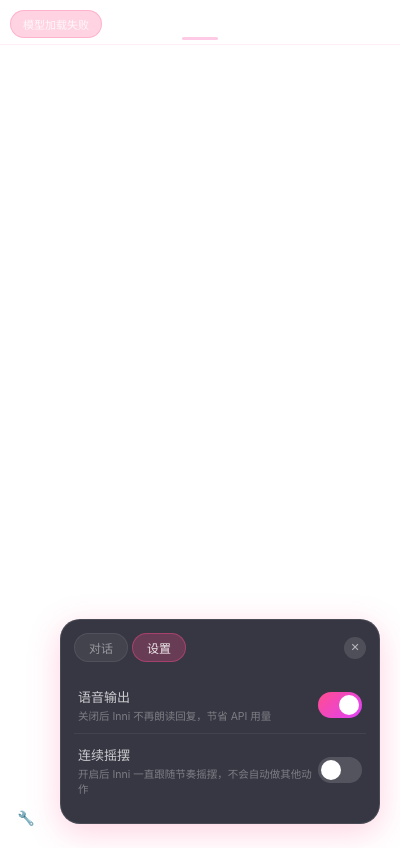
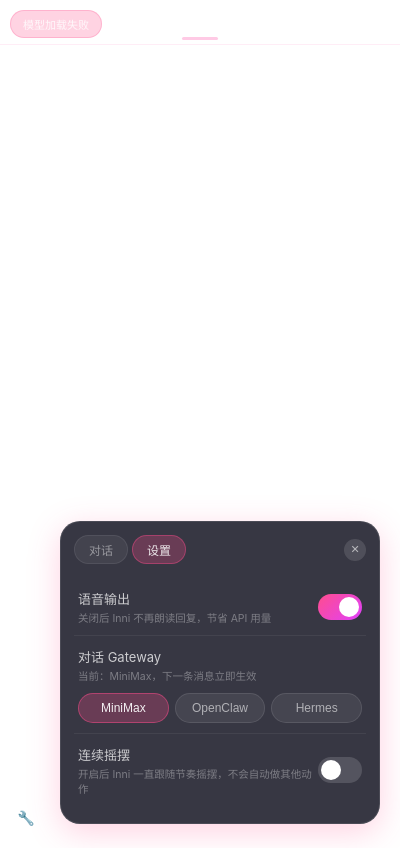
Before and after one commit to swrited/inni-pet, an Electron app: page index.html in a window 400 px wide. Both pictures are taken after a click on the button "设置". Drawn offline with Linux system fonts and the light colour scheme; no server answers.

Commit message:
feat: add runtime gateway selector

```diff
--- a/index.html
+++ b/index.html
@@ -204,6 +204,35 @@
       color: rgba(255,255,255,0.35);
       font-size: 10.5px;
       margin-top: 2px;
+    }
+    .setting-item.column {
+      display: block;
+    }
+    .gateway-select {
+      display: grid;
+      grid-template-columns: repeat(3, 1fr);
+      gap: 6px;
+      margin-top: 10px;
+    }
+    .gateway-btn {
+      background: rgba(255,255,255,0.07);
+      border: 1px solid rgba(255,255,255,0.1);
+      color: rgba(255,255,255,0.58);
+      height: 30px;
+      border-radius: 15px;
+      cursor: pointer;
+      font-size: 12px;
+      transition: background 0.2s, border-color 0.2s, color 0.2s;
+      -webkit-app-region: no-drag;
+    }
+    .gateway-btn.active {
+      background: rgba(255,77,141,0.25);
+      border-color: rgba(255,77,141,0.48);
+      color: rgba(255,255,255,0.92);
+    }
+    .gateway-btn:hover:not(.active) {
+      background: rgba(255,255,255,0.12);
+      color: rgba(255,255,255,0.78);
     }
     /* Toggle 开关 */
     .toggle-switch {
@@ -502,6 +531,17 @@
             <span class="toggle-slider"></span>
           </label>
         </div>
+        <div class="setting-item column">
+          <div>
+            <span class="setting-label">对话 Gateway</span>
+            <span class="setting-hint" id="gateway-hint">选择后下一条消息立即生效</span>
+          </div>
+          <div class="gateway-select" id="gateway-select">
+            <button class="gateway-btn" data-gateway="minimax">MiniMax</button>
+            <button class="gateway-btn" data-gateway="openclaw">OpenClaw</button>
+            <button class="gateway-btn" data-gateway="hermes">Hermes</button>
+          </div>
+        </div>
         <div class="setting-item">
           <div>
             <span class="setting-label">连续摇摆</span>
@@ -593,6 +633,8 @@
     const statusText = document.getElementById('status-text');
     const chatInput = document.getElementById('chat-input');
     const sendBtn = document.getElementById('send-btn');
+    const gatewayButtons = document.querySelectorAll('.gateway-btn');
+    const gatewayHint = document.getElementById('gateway-hint');
     const canvas = document.getElementById('live2d-canvas');
     const subtitle = document.getElementById('subtitle');
     const liveSubtitle = document.getElementById('live-subtitle');
@@ -601,6 +643,8 @@
     let subtitleTimer = null;
     let currentAudio = null; // 当前播放的音频
     let ttsEnabled = true;   // 语音输出开关
+    const savedGateway = localStorage.getItem('inni-chat-gateway');
+    let currentGateway = savedGateway || 'minimax';
     let removeCursorTracker = null;
     let removePetClickListener = null;
     let removeGestureCommandListener = null;
@@ -765,6 +809,33 @@
       console.log('[Inni]', text);
     }
 
+    function gatewayLabel(gateway) {
+      return ({ minimax: 'MiniMax', openclaw: 'OpenClaw', hermes: 'Hermes' })[gateway] || gateway;
+    }
+
+    function setGateway(gateway) {
+      currentGateway = gateway;
+      localStorage.setItem('inni-chat-gateway', gateway);
+      gatewayButtons.forEach(btn => {
+        btn.classList.toggle('active', btn.dataset.gateway === gateway);
+      });
+      if (gatewayHint) gatewayHint.textContent = `当前：${gatewayLabel(gateway)}，下一条消息立即生效`;
+      console.log('[Gateway] 当前对话后端:', gateway);
+    }
+
+    async function loadGatewayInfo() {
+      try {
+        const response = await fetch('http://localhost:1234/gateway');
+        const data = await response.json();
+        if (!savedGateway && data.default) {
+          setGateway(data.default);
+        }
+        console.log('[Gateway] 可用后端:', data.available || []);
+      } catch (error) {
+        console.log('[Gateway] 暂时无法读取后端列表，使用本地选择:', currentGateway);
+      }
+    }
+
     // 显示字幕
     function showSubtitle(text) {
       subtitle.textContent = text;
@@ -789,6 +860,7 @@
               { role: 'system', content: '你是一个可爱的桌面宠物助手，名叫 Inni。回复要简短自然，像朋友聊天一样，通常1-3句话就好，不要啰嗦。语气轻松随意，可以适当用一些语气词。' },
               { role: 'user', content: message }
             ],
+            gateway: currentGateway,
             model: 'inni',
             stream: false
           })
@@ -884,6 +956,13 @@
         stopCurrentAudio();
       }
     });
+
+    // ========== 设置：Gateway 选择 ==========
+    gatewayButtons.forEach(btn => {
+      btn.addEventListener('click', () => setGateway(btn.dataset.gateway));
+    });
+    setGateway(currentGateway);
+    loadGatewayInfo();
 
     // ========== 设置：连续摇摆开关 ==========
     const swayToggle = document.getElementById('sway-toggle');
```
Also changed, not shown: bridge-server.js (+31 -8 lines).
